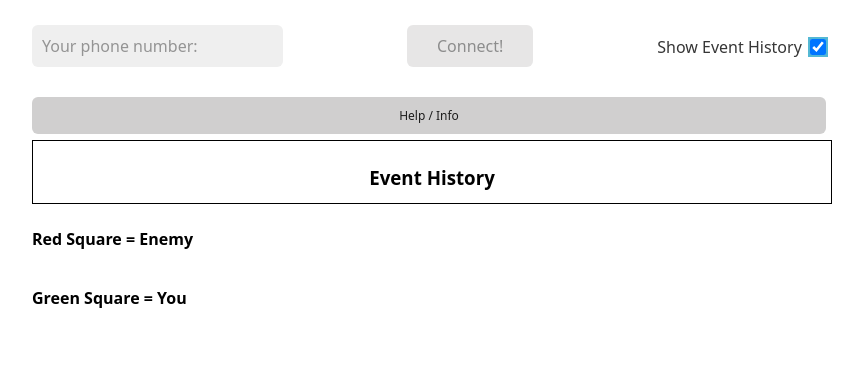
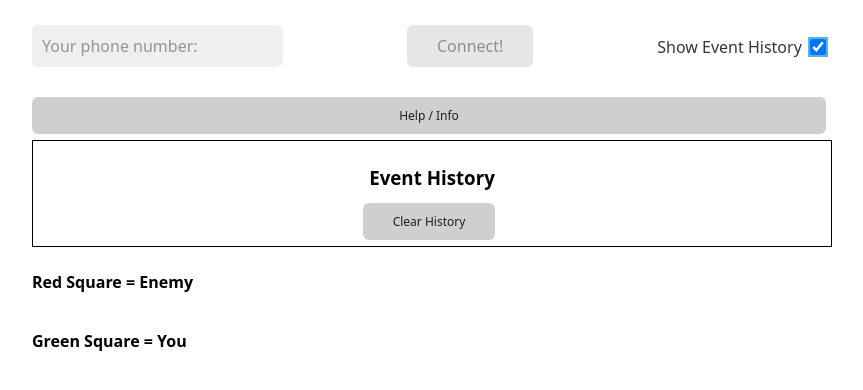
Before and after one commit to nicklvsa/dialmovers, a Vue app in the folder game/: page / in a window 1280 px wide. Both pictures are taken after a click on the checkbox 1025 px from the left and 47 px from the top of the page. Shown: the top 390 px of the page, without its empty margins (208-1071 px from the left). Built offline with nearby package versions, Linux system fonts and the light colour scheme.

Commit message:
clear event array

```diff
--- a/game/src/components/Game.vue
+++ b/game/src/components/Game.vue
@@ -25,6 +25,7 @@
             <h5 class="event-log" :style="{'background-color': event.color}">[{{ event.type }}]: {{ event.message }}</h5>
           </div>
         </div>
+        <button @click="clearEventHistory" class="help-btn">Clear History</button>
       </div>
     </div>
     <h4>Red Square = Enemy</h4>
@@ -68,6 +69,9 @@ export default {
   methods: {
     showHelp() {
       alert('To connect your phone, dial into this number: +1(484)255-3747.\nWhen entering your phone number into the text box above, do NOT include the "+1,(),-" characters!\n\nNOTE: This game is still under development!');
+    },
+    clearEventHistory() {
+      this.events = [];
     },
     handleConnection() {
       if (this.socket.readyState !== WebSocket.CLOSED && this.connectionTitle === 'Disconnect!') {
```
